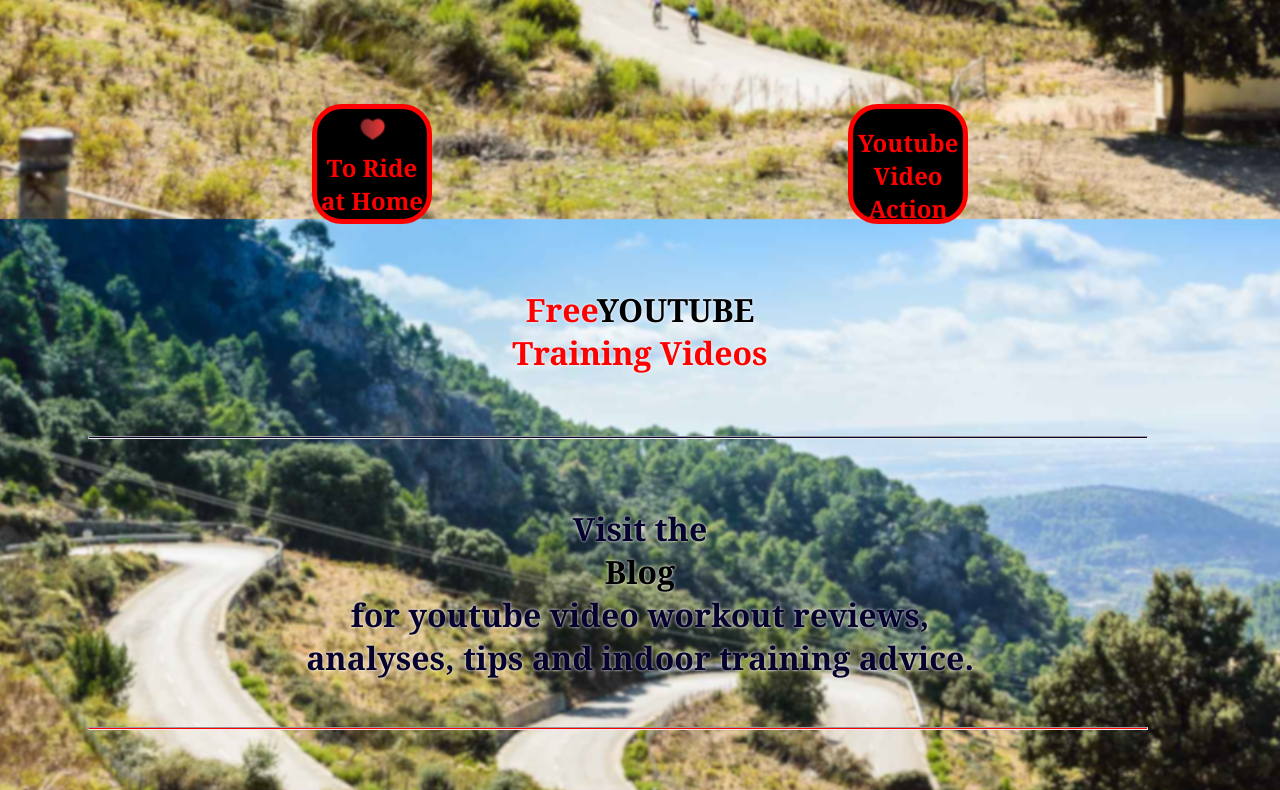
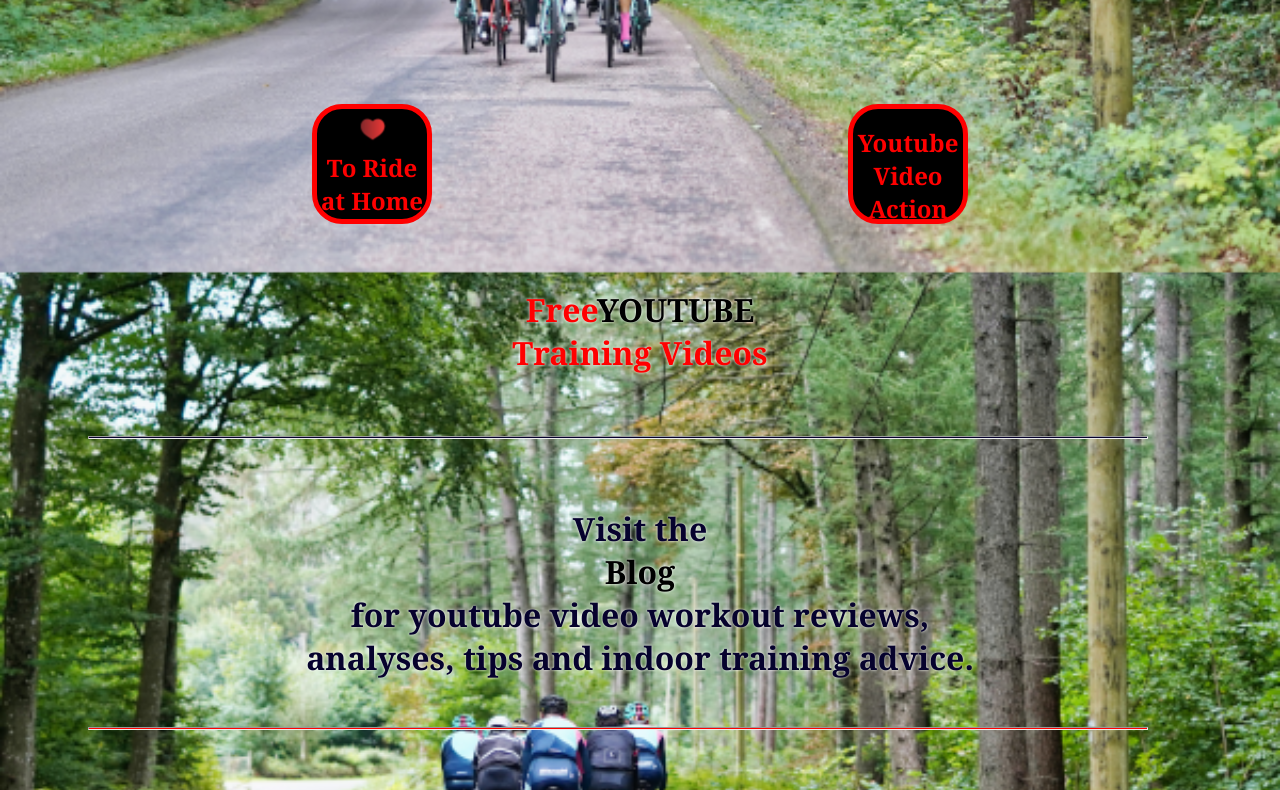
Before and after one commit to stemakeli/Justindoorcycling, a plain HTML site: page index.html in a window 1280 px wide. Shown: the part 581-1371 px from the top of the page. Drawn offline with Linux system fonts and the light colour scheme.

Commit message:
change to main pic

```diff
--- a/index.css
+++ b/index.css
@@ -18,7 +18,7 @@
 body { font-family: Georgia, 'Times New Roman', Times, serif;
 text-align: center; text-align: center;}
 
-.home-bg { background-image: url("Mallorca-Spain.png");
+.home-bg { background-image: url("peleton.png");
      background-repeat: no-repeat;
      background-size: cover;
      background-attachment: fixed;}
```
Also changed, not shown: peleton.png (added).
